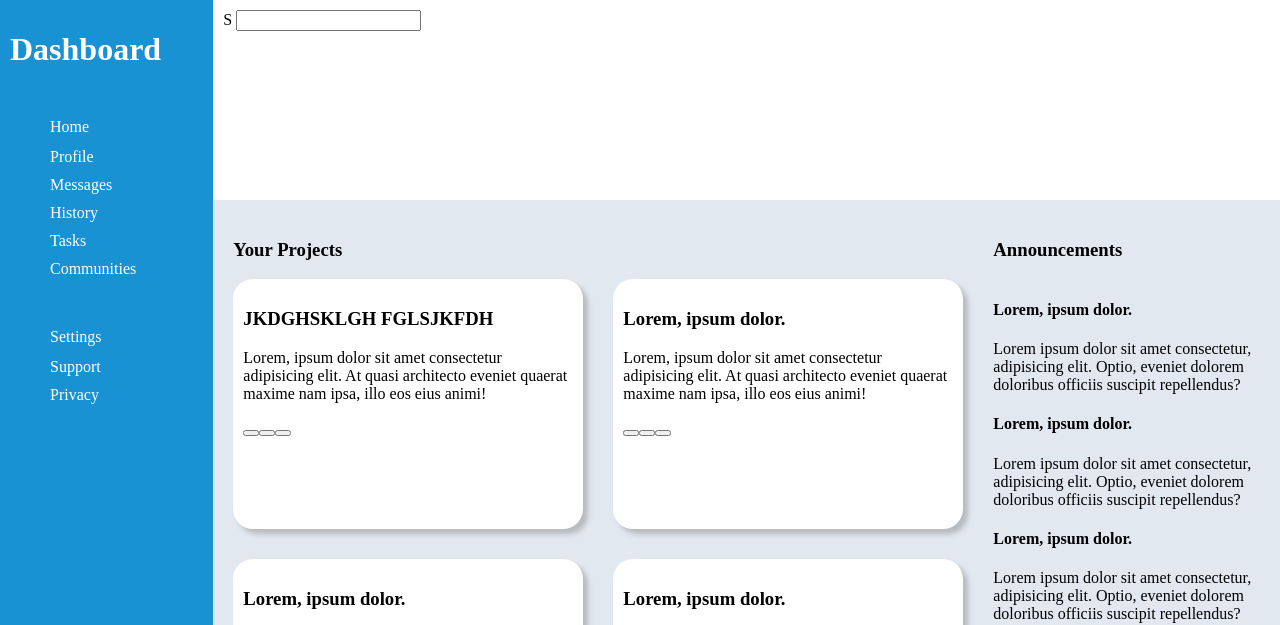
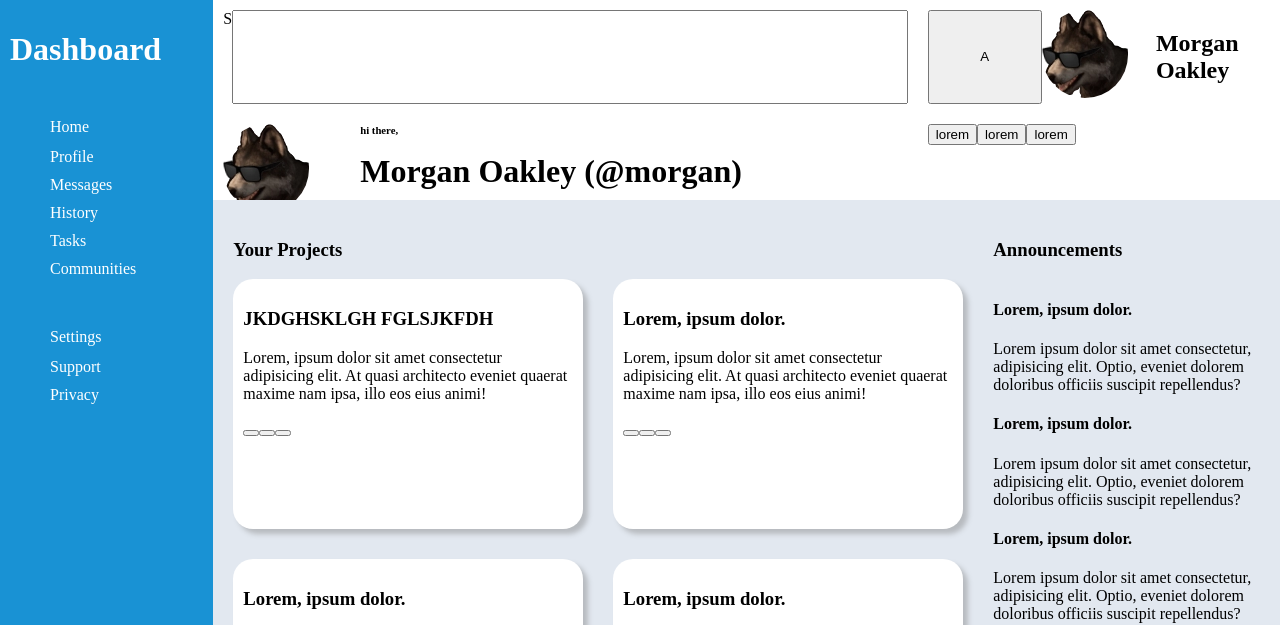
Before and after one commit to AmbiAngel/admin-dashboard-project, a website built with webpack: page dist/index.html in a window 1280 px wide. Shown: the top 625 px of the page. Built offline with Linux system fonts and the light colour scheme.

Commit message:
Add dummy html for header. Add img for profile picture. Roughly place header layout.

```diff
--- a/src/index.js
+++ b/src/index.js
@@ -1 +1,2 @@
 import "./style.css"
+import otto from './imgs/cool-otto.png';
--- a/src/style.css
+++ b/src/style.css
@@ -12,6 +12,7 @@ body{
         "sidebar main"
     ;
 }
+
 
 /* Sidebar Section */
 .sidebar{
@@ -41,6 +42,60 @@ body{
 .topbar{
     grid-area: topbar;
     padding: 10px;
+    display: grid;
+    grid-template: 1fr 2fr / 2fr 1fr;
+    gap: 20px;
+}
+
+.topbar img {
+    border-radius: 90px;
+}
+
+/* Header section - Search area */
+
+.searchForm{
+    display: grid;
+    grid-template-columns: auto 1fr;
+}
+
+.searchForm > label {
+    /* flex: 1; */
+}
+
+.searchBar{
+    /* flex:10; */
+    height: fit-content;
+}
+
+/* Header section - Greeting */
+.greeting{
+    display: grid;
+    grid-template: 1fr 2fr/ 1fr 4fr;
+    grid-template-areas:
+        "pfp greet"
+        "pfp name"
+    ;
+}
+
+.greeting *{
+    margin: 0;
+}
+
+.greeting-img{
+    grid-area: pfp;
+}
+
+.greeting-text{
+    grid-area: greet;
+}
+
+.greeting-name{
+    grid-area: name;
+}
+
+.profileBtns{
+    display: grid;
+    grid-template-columns: repeat(3, 1fr);
 }
 
 
--- a/webpack.config.js
+++ b/webpack.config.js
@@ -12,6 +12,10 @@ module.exports = {
        test: /\.css$/i,
        use: ['style-loader', 'css-loader'],
      },
+     {
+        test: /\.(png|svg|jpg|jpeg|gif)$/i,
+        type: 'asset/resource',
+      },
    ],
  },
 };
```
Also changed, not shown: dist/bundle.js, dist/dbac07b8c0b8bf486e56.png (added), dist/index.html, src/imgs/cool-otto.png (added).
